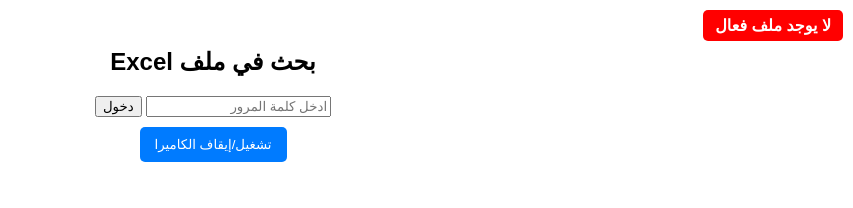
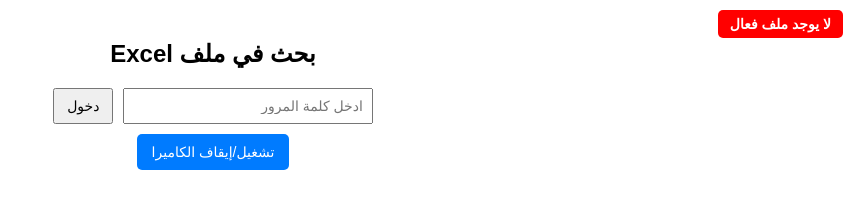
Before and after one commit to abdalam142/index-, a plain HTML site: page index.html in a window 1280 px wide. Shown: the whole page, without its empty margins (427-1280 px from the left). Drawn offline with nearby package versions, Linux system fonts and the light colour scheme; no server answers.

Commit message:
Update index.html

```diff
--- a/index.html
+++ b/index.html
@@ -3,20 +3,105 @@
 <head>
   <meta charset="UTF-8">
   <title>بحث في ملف Excel</title>
+  <meta name="viewport" content="width=device-width, initial-scale=1.0"> <!-- مهم للموبايل -->
   <script src="https://cdnjs.cloudflare.com/ajax/libs/xlsx/0.18.5/xlsx.full.min.js"></script>
   <script src="https://cdnjs.cloudflare.com/ajax/libs/jsqr/1.4.0/jsQR.min.js"></script>
   <style>
-    body { font-family: Arial, sans-serif; text-align: center; padding: 20px; direction: rtl; }
-    #searchBar { width: 50%; padding: 10px; font-size: 16px; margin-top: 20px; display:none; }
-    #results { width: 80%; margin: 20px auto; border-collapse: collapse; }
-    #results th, #results td { border: 1px solid #ccc; padding: 8px; text-align: center; }
+    body {
+      font-family: Arial, sans-serif;
+      text-align: center;
+      padding: 20px;
+      direction: rtl;
+      margin: 0;
+    }
+
+    h2 {
+      font-size: 1.5rem;
+      margin-bottom: 15px;
+    }
+
+    #searchBar {
+      width: 100%;
+      max-width: 500px;
+      padding: 10px;
+      font-size: 16px;
+      margin-top: 20px;
+      display:none;
+      box-sizing: border-box;
+    }
+
+    #results {
+      width: 100%;
+      margin: 20px auto;
+      border-collapse: collapse;
+      overflow-x: auto;
+      display: block;
+    }
+    #results th, #results td {
+      border: 1px solid #ccc;
+      padding: 8px;
+      text-align: center;
+      font-size: 14px;
+      word-break: break-word;
+    }
     #results th { background-color: #f2f2f2; }
-    #status { position: fixed; top: 10px; right: 10px; padding: 6px 12px; border-radius: 5px; color: white; font-weight: bold; }
+
+    #status {
+      position: fixed;
+      top: 10px;
+      right: 10px;
+      padding: 6px 12px;
+      border-radius: 5px;
+      color: white;
+      font-weight: bold;
+      font-size: 14px;
+    }
     #status.active { background: green; }
     #status.inactive { background: red; }
-    #cameraBtn { margin-top: 10px; padding: 10px 15px; border: none; border-radius: 5px; background: #007bff; color: white; cursor: pointer; }
-    #cameraPreview { width: 150px; height: 100px; border: 1px solid #ccc; margin-top: 10px; display:none; }
-    #passwordBox { margin-top:20px; }
+
+    #cameraBtn {
+      margin-top: 10px;
+      padding: 10px 15px;
+      border: none;
+      border-radius: 5px;
+      background: #007bff;
+      color: white;
+      cursor: pointer;
+      font-size: 14px;
+    }
+
+    #cameraPreview {
+      width: 100%;
+      max-width: 350px;
+      height: auto;
+      border: 1px solid #ccc;
+      margin-top: 10px;
+      display:none;
+    }
+
+    #passwordBox {
+      margin-top:20px;
+    }
+    #passwordInput {
+      padding: 8px;
+      font-size: 14px;
+      width: 70%;
+      max-width: 250px;
+      box-sizing: border-box;
+    }
+    #passwordBox button {
+      padding: 8px 12px;
+      margin-right: 5px;
+      font-size: 14px;
+    }
+
+    /* Media Queries */
+    @media (max-width: 600px) {
+      h2 { font-size: 1.2rem; }
+      #results th, #results td { font-size: 12px; padding: 6px; }
+      #cameraBtn { width: 100%; max-width: 300px; }
+      #status { font-size: 12px; padding: 4px 8px; }
+    }
   </style>
 </head>
 <body>
```
